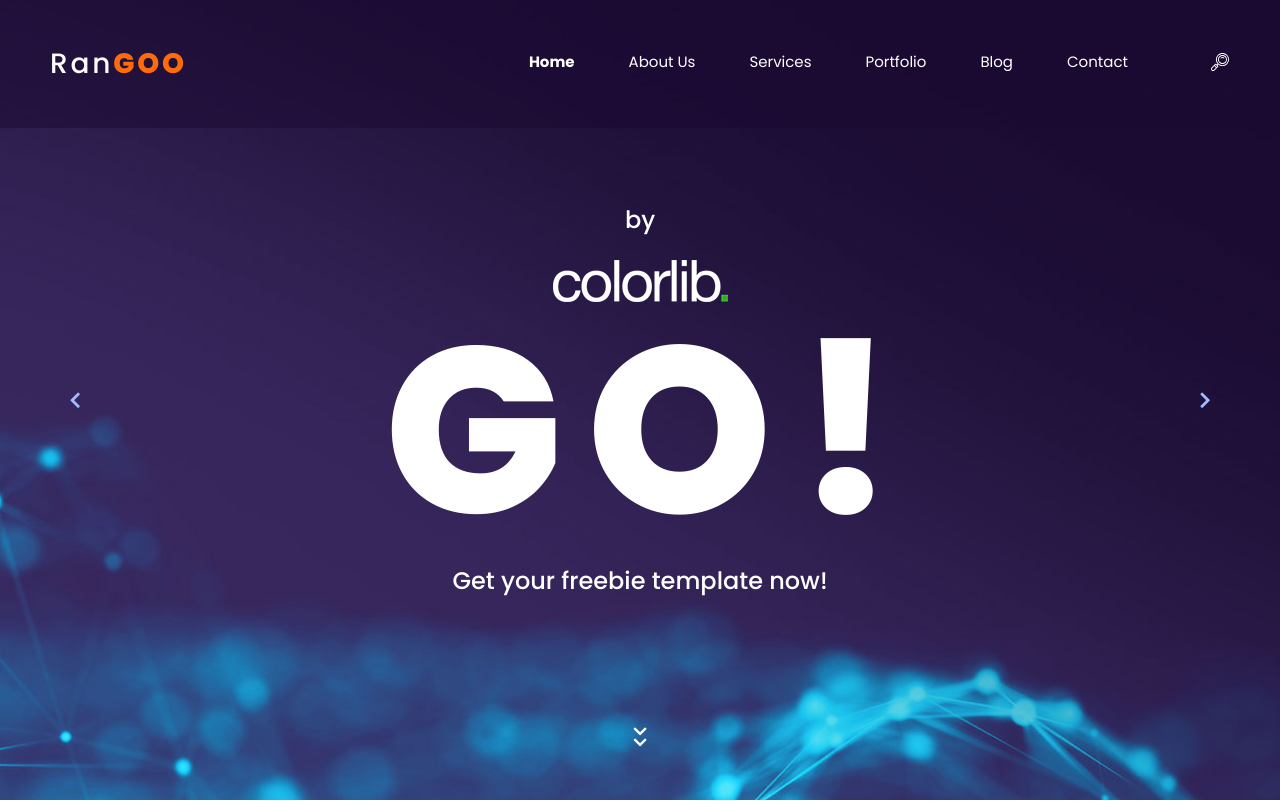
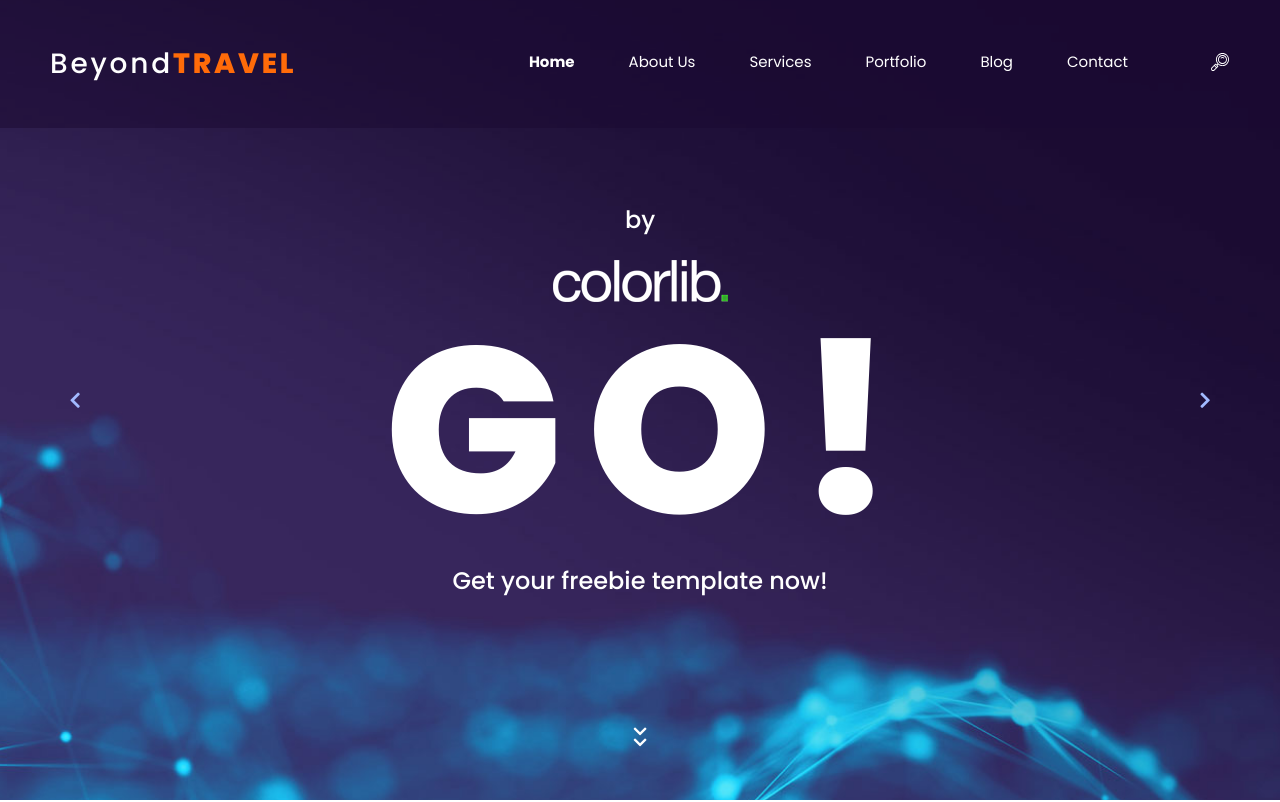
Before and after one commit to Davidroa763/Web, a plain HTML site: page index.html in a window 1280 px wide. Shown: the top 802 px of the page. Drawn offline with Linux system fonts and the light colour scheme.

Commit message:
edit index

```diff
--- a/index.html
+++ b/index.html
@@ -27,7 +27,7 @@
 
 		<!-- Logo -->
 		<div class="logo mr-auto">
-			<a href="#">Ran<span>goo</span></a>
+			<a href="#">Beyond<span>Travel</span></a>
 		</div>
 
 		<!-- Navigation -->
```
